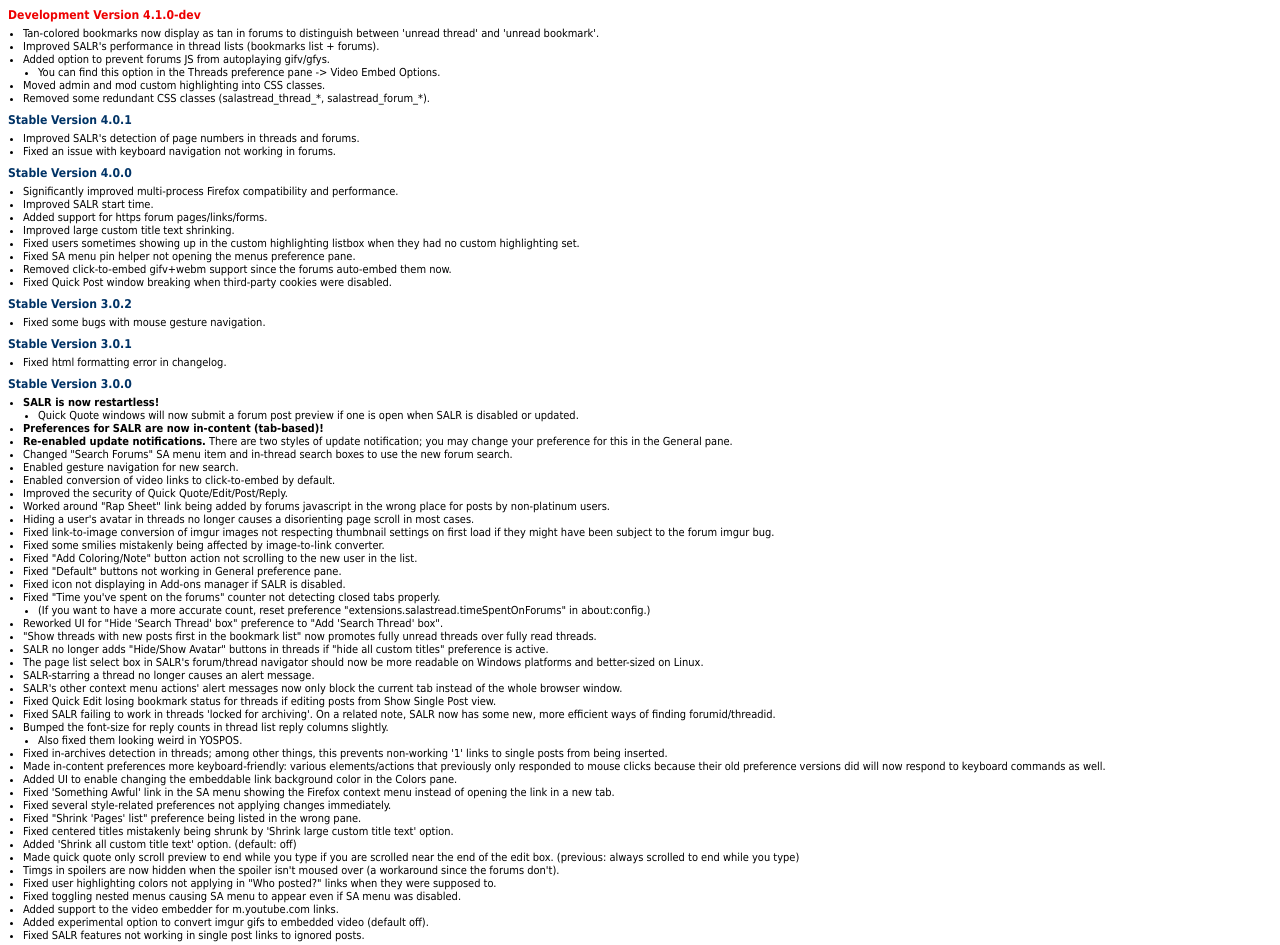
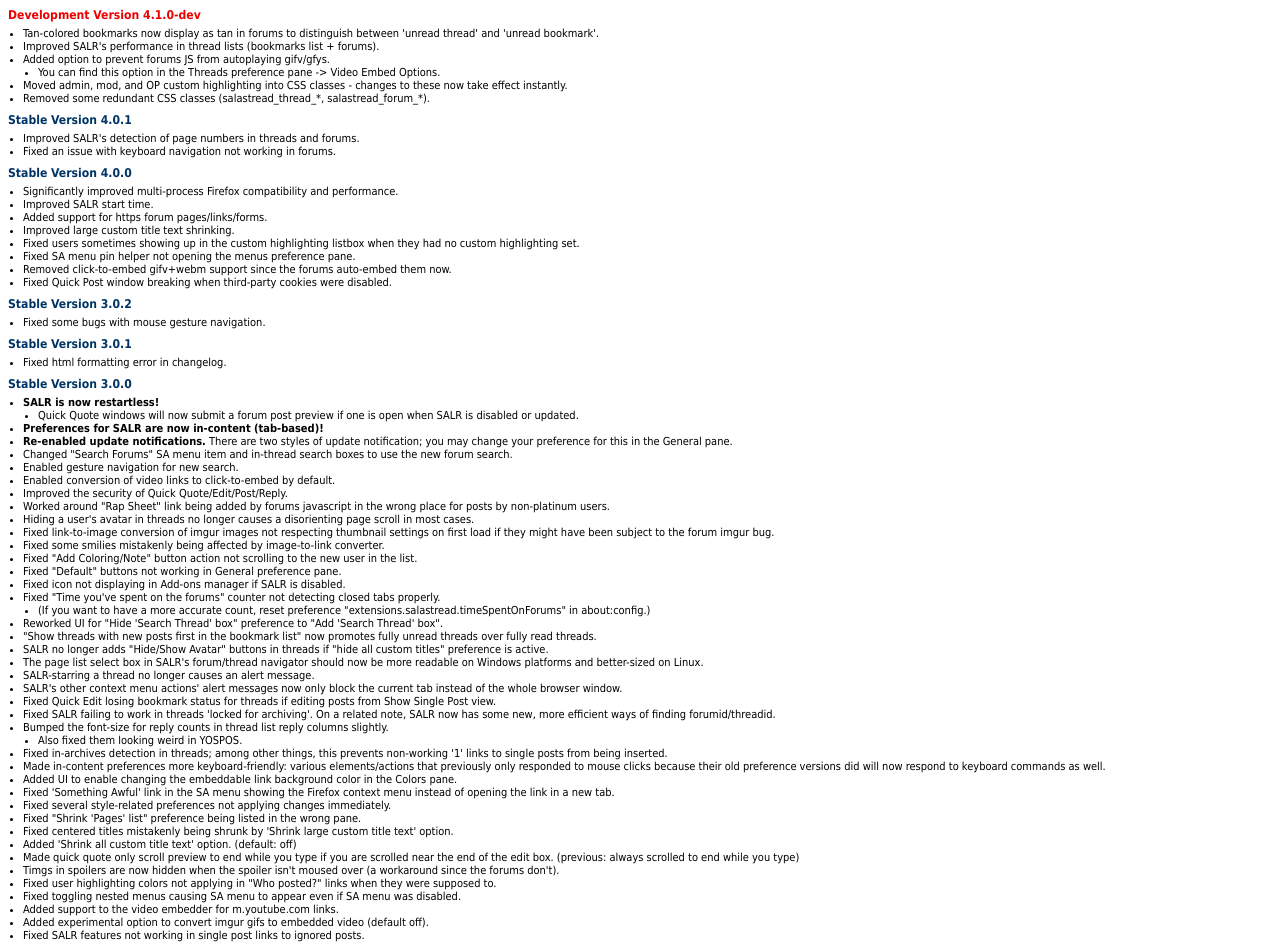
Before and after one commit to astral-sa/salr, a website: page extension/content/changelog.html in a window 1280 px wide. Shown: the top 945 px of the page. Drawn offline with Linux system fonts and the light colour scheme.

Commit message:
Docs: Update changelog

```diff
--- a/extension/content/changelog.html
+++ b/extension/content/changelog.html
@@ -20,7 +20,7 @@
 		<li>Improved SALR's performance in thread lists (bookmarks list + forums).</li>
 		<li>Added option to prevent forums JS from autoplaying gifv/gfys.</li>
 		<ul><li>You can find this option in the Threads preference pane -> Video Embed Options.</li></ul>
-		<li>Moved admin and mod custom highlighting into CSS classes.</li>
+		<li>Moved admin, mod, and OP custom highlighting into CSS classes - changes to these now take effect instantly.</li>
 		<li>Removed some redundant CSS classes (salastread_thread_*, salastread_forum_*).</li>
 	</ul>
 </li>
```
